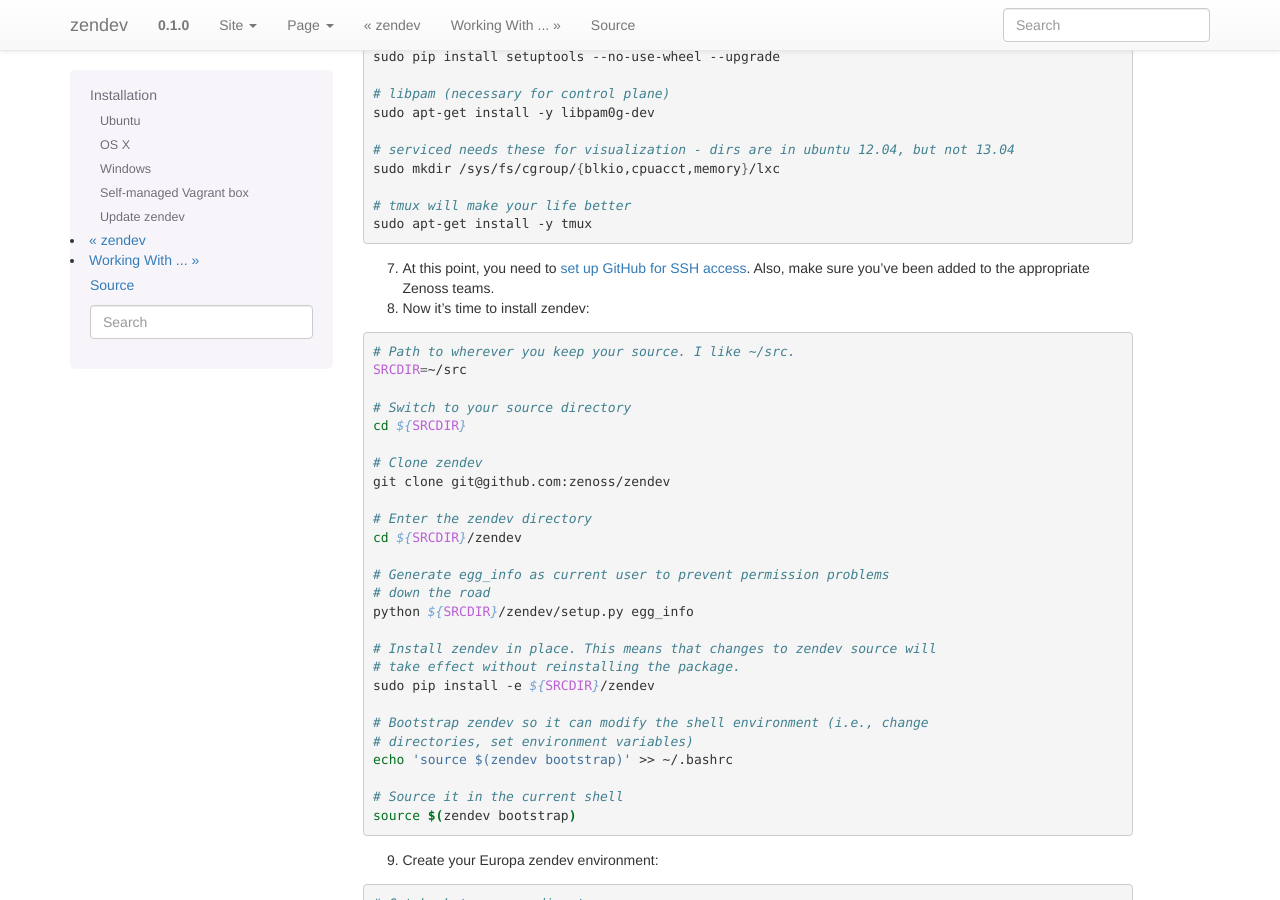
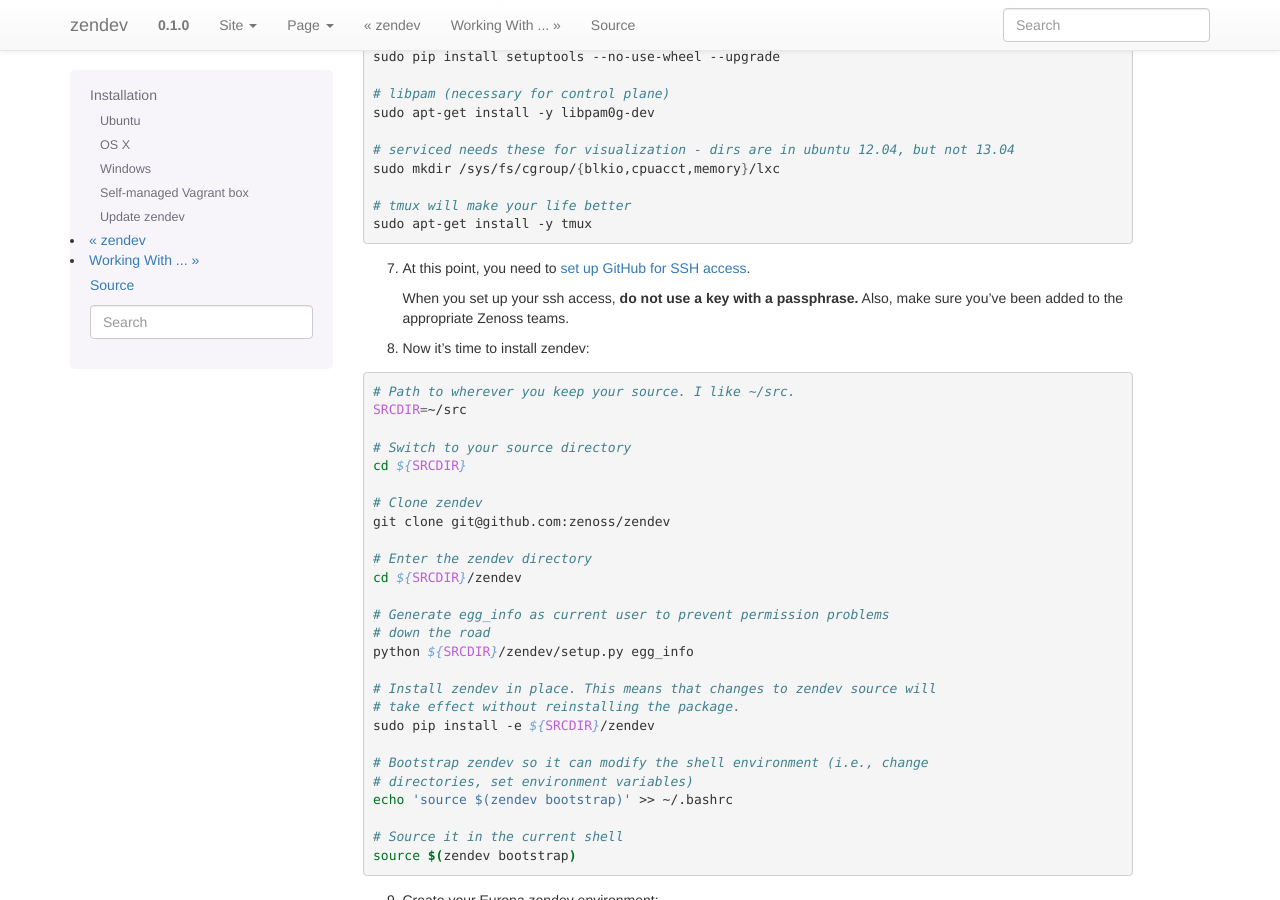
Before and after one commit to zenoss/zendev, a Sphinx documentation site: the page built from docs/installation.rst, in a window 1280 px wide and 900 px high, scrolled down 2324 px. Built offline with Sphinx 7.4.7, drawn with Linux system fonts in a browser that asks for light colours.

Commit message:
Add note to use ssh key w/o passphrase

```diff
--- a/docs/installation.rst
+++ b/docs/installation.rst
@@ -148,8 +148,10 @@
     sudo apt-get install -y tmux
 
 7. At this point, you need to `set up GitHub for SSH access
-   <https://help.github.com/articles/generating-ssh-keys>`_. Also, make sure
-   you've been added to the appropriate Zenoss teams.
+   <https://help.github.com/articles/generating-ssh-keys>`_.
+
+   When you set up your ssh access, **do not use a key with a passphrase.**  Also,
+   make sure you've been added to the appropriate Zenoss teams.
 
 8. Now it's time to install zendev:
 
```
